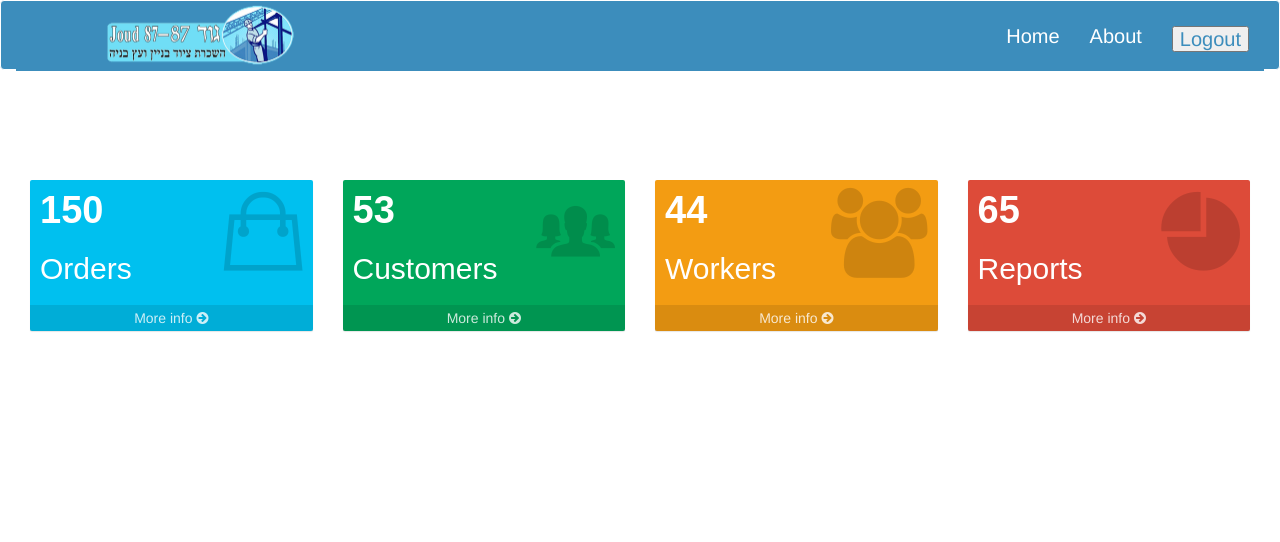
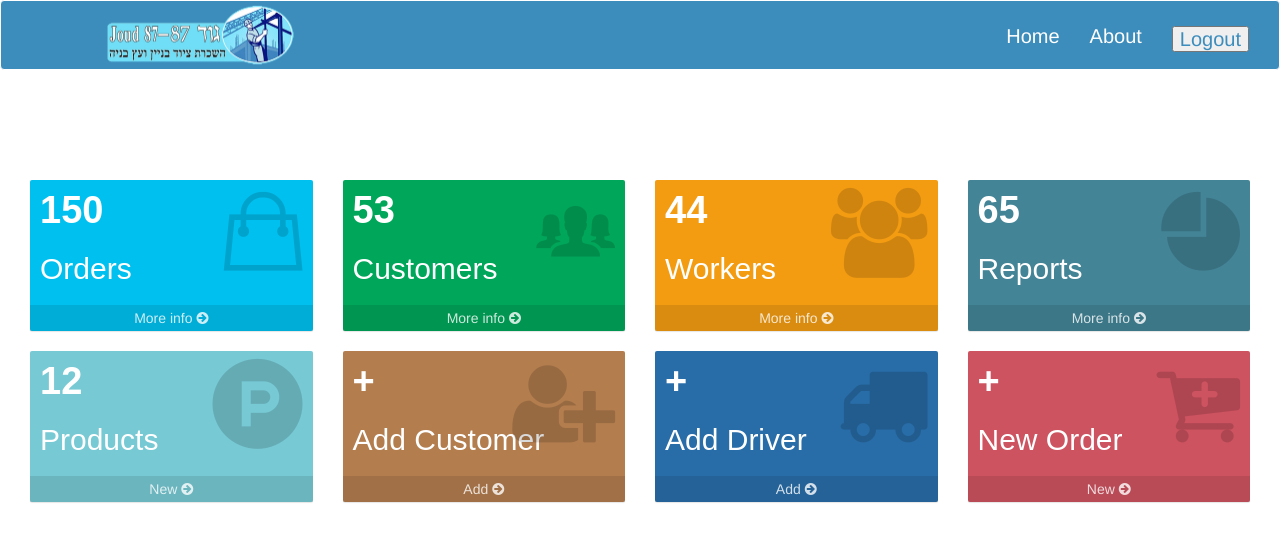
Before and after one commit to Maysaraodeh/Management-System-Joud-, a Spring Boot app: page /AdminPage/ in a window 1280 px wide. Shown: the top 542 px of the page. Run offline with Spring Boot 4, Linux system fonts and the light colour scheme; the visitor is signed in with stand-in values (Sample User, id 1); some of the project's set-up classes (security, data sources, template engines, error pages and the like) are left out, and stand-ins take their place; some libraries are stand-ins or nearby versions.

Commit message:
Add new pages, new admin boxes and entities
added new customer and driver pages , customize the admin panel and
create customer and driver entities

```diff
--- a/src/main/java/com/ensat/config/SecurityConfiguration.java
+++ b/src/main/java/com/ensat/config/SecurityConfiguration.java
@@ -23,8 +23,6 @@
 
 	@Autowired
 	private DataSource dataSource;
-
-	///test the repository github
 
 	@Value("${spring.queries.users-query}")
 	private String usersQuery;
--- a/src/main/resources/templates/AdminPage.html
+++ b/src/main/resources/templates/AdminPage.html
@@ -41,7 +41,7 @@
   <nav class="navbar navbar-inverse" style="height: 70px; background-color: #3c8dbc;
     border-color: #ffffff;">
     <div class="container-fluid">
-      <div class="navbar-header" style="height: 70px;">
+      <div class="navbar-header" style="height: 68px;">
         <button type="button" id="navCollapseBtn" class="navbar-toggle" data-toggle="collapse" data-target="#myNavbar">
           <span class="icon-bar"></span>
           <span class="icon-bar"></span>
@@ -117,7 +117,7 @@
     <!-- ./col -->
     <div class="col-lg-3 col-xs-6">
       <!-- small box -->
-      <div class="small-box bg-red">
+      <div class="small-box" style="background-color: #438496;color:#fff;">
         <div class="inner">
           <h3>65</h3>
 
@@ -129,6 +129,68 @@
         <a href="#" class="small-box-footer">More info <i class="fa fa-arrow-circle-right"></i></a>
       </div>
     </div>
+
+    <div class="col-lg-3 col-xs-6">
+      <!-- small box -->
+      <div class="small-box" style="background-color: #77c9d4;color: #fff;">
+        <div class="inner">
+          <h3>12</h3>
+
+          <h2>Products</h2>
+        </div>
+        <div class="icon">
+          <i class="fa fa-product-hunt"></i>
+        </div>
+        <a href="#" class="small-box-footer"> New <i class="fa fa-arrow-circle-right"></i></a>
+      </div>
+    </div>
+
+       <div class="col-lg-3 col-xs-6">
+      <!-- small box -->
+      <div class="small-box" style="background-color: #b37d4e;color:#fff;">
+        <div class="inner">
+          <h3>+</h3>
+
+          <h2>Add Customer</h2>
+        </div>
+        <div class="icon">
+          <i class="fa fa-user-plus"></i>
+        </div>
+        <a href="/addCustomer" class="small-box-footer"> Add <i class="fa fa-arrow-circle-right"></i></a>
+      </div>
+    </div>
+
+       <div class="col-lg-3 col-xs-6">
+      <!-- small box -->
+      <div class="small-box" style="background-color: #286da8;color:#fff;">
+        <div class="inner">
+          <h3>+</h3>
+
+          <h2>Add Driver</h2>
+        </div>
+        <div class="icon">
+          <i class="fa fa-truck" aria-hidden="true"></i>
+        </div>
+        <a href="/addDriver" class="small-box-footer"> Add <i class="fa fa-arrow-circle-right"></i></a>
+      </div>
+    </div>
+
+         <div class="col-lg-3 col-xs-6">
+      <!-- small box -->
+      <div class="small-box" style="background-color: #cd5360;color: #fff;">
+        <div class="inner">
+          <h3>+</h3>
+
+          <h2>New Order</h2>
+        </div>
+        <div class="icon">
+          <i class="fa fa-cart-plus"></i>
+        </div>
+        <a href="#" class="small-box-footer"> New <i class="fa fa-arrow-circle-right"></i></a>
+      </div>
+    </div>
+
+
     </div>
 
     <!-- ./col -->
--- a/src/main/resources/templates/products.html
+++ b/src/main/resources/templates/products.html
@@ -5,6 +5,7 @@
 
     <!--/*/ <th:block th:include="fragments/headerinc :: head"></th:block> /*/-->
     <link href="../static/css/bootstrap.min.css" th:href="@{/css/bootstrap.min.css}" rel="stylesheet" media="screen"/>
+
 </head>
 
 <body>
```
Also changed, not shown: src/main/java/com/ensat/controllers/IndexController.java (+14 -3 lines), src/main/java/com/ensat/entities/Customer.java (added, +64 -0 lines), src/main/java/com/ensat/entities/Driver.java (added, +63 -0 lines), src/main/resources/templates/AddCustomer.html (added, +25 -0 lines), src/main/resources/templates/AddDriver.html (added, +27 -0 lines), src/main/resources/templates/report.html (+14 -7 lines).
